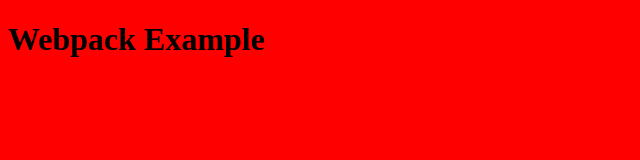
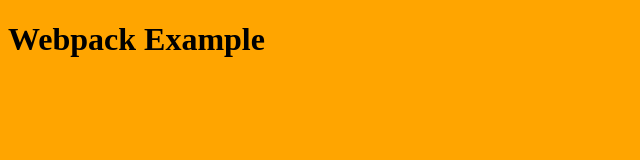
Before and after one commit to ThomasSzentirmay/webpacks, a website built with webpack: page src/main.html in a window 1280 px wide. Shown: the whole page, without its empty margins (0-640 px from the left). Built offline with nearby package versions, Linux system fonts and the light colour scheme.

Commit message:
reversed body values between main and about

```diff
--- a/src/styles/about.css
+++ b/src/styles/about.css
@@ -1,3 +1,3 @@
 /* body {
-    background: orange;
+    background: red;
 } */
--- a/src/styles/main.css
+++ b/src/styles/main.css
@@ -1,3 +1,3 @@
 body {
-    background: red;
+    background: orange;
 }
```
Also changed, not shown: dist/main.css.
